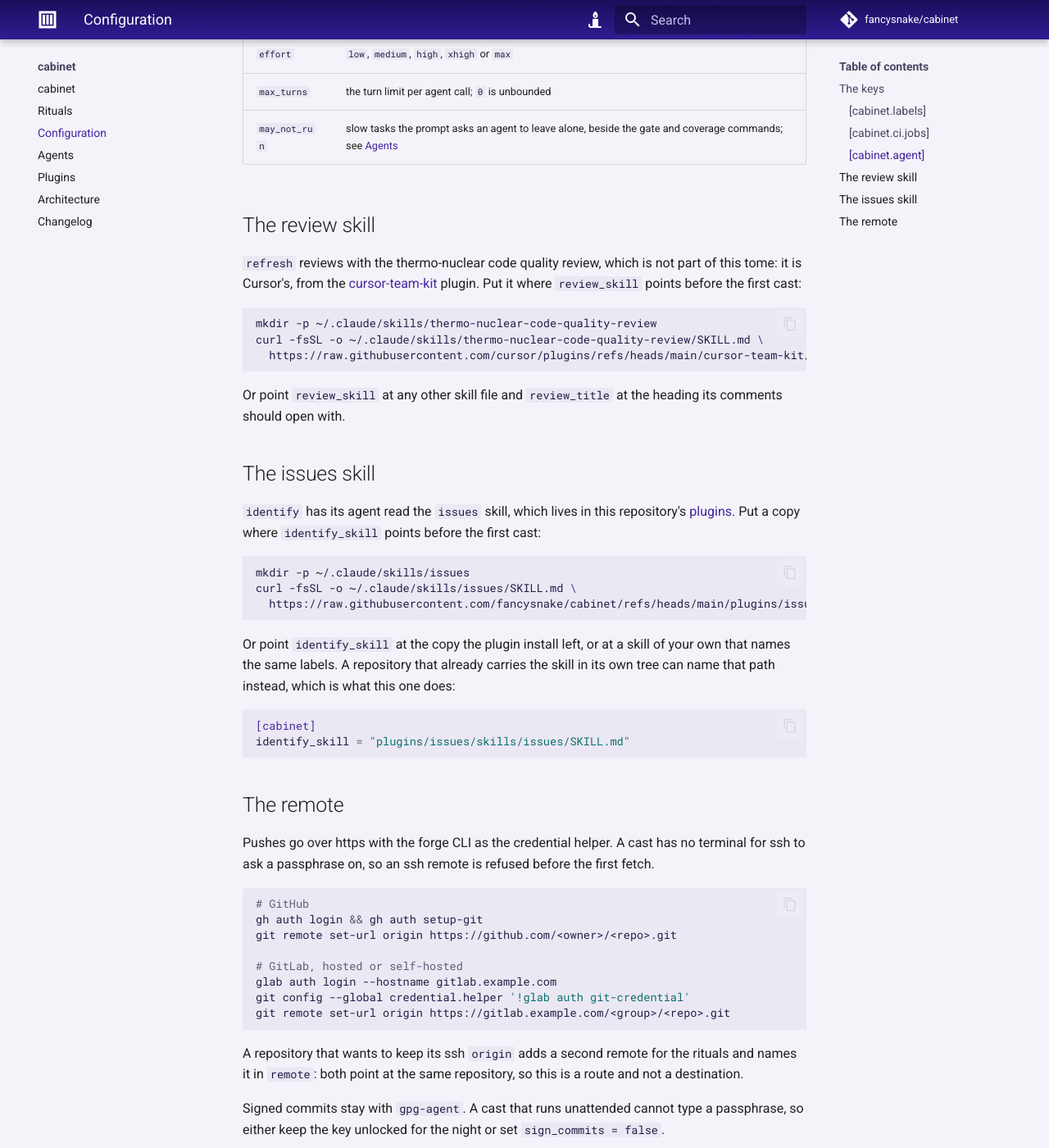
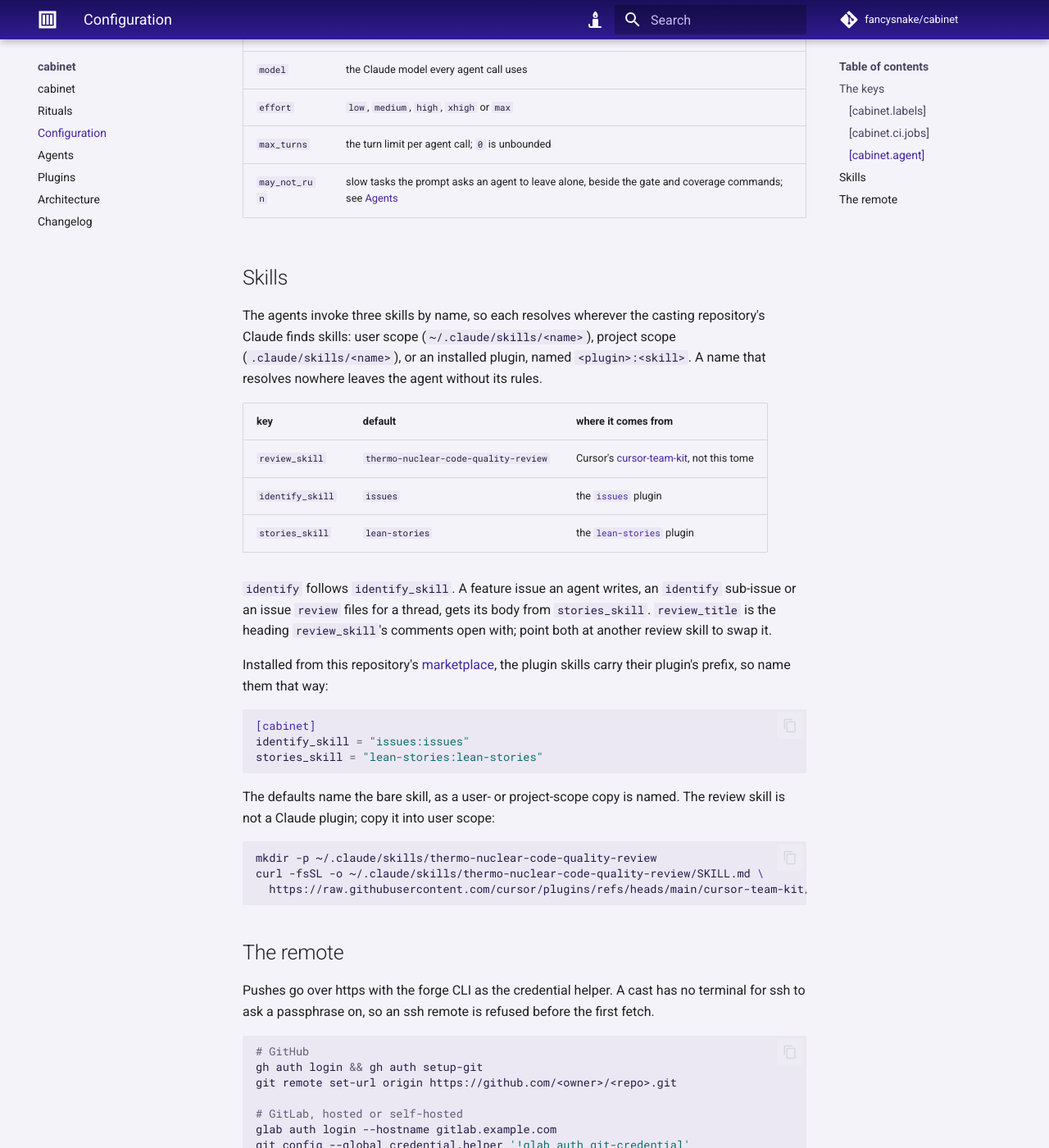
Before and after one commit to fancysnake/cabinet, an MkDocs documentation site: the page built from docs/configuration.md, in a window 1280 px wide and 1400 px high, scrolled down 2392 px. Shown: the whole window at 82% size. Built offline with MkDocs 1.6.1 and Material for MkDocs 9.7.7, drawn with Linux system fonts in a browser that asks for light colours; comment, search, counter and statistics services are not loaded; some of the changed text lies outside the part shown.

Commit message:
feat!: name skills, write feature bodies with lean-stories
A skill path resolves only on the machine that wrote it; a casting repo
installs skills in user or project scope, or through a plugin. The
`*_skill` settings now hold the name the agent invokes, and every role
gets the `Skill` tool, which `dontAsk` would otherwise refuse.

New `stories_skill` names the skill a feature issue's body is written
by: identify's feature sub-issues, issues review files for a thread,
and the issues skill's own feature bodies.

This repo's .vekna.toml names its skills with the plugin prefix, as its
marketplace installs them.

Co-Authored-By: Claude Opus 5.5 (1M context) <noreply@anthropic.com>

````diff
--- a/docs/configuration.md
+++ b/docs/configuration.md
@@ -16,9 +16,10 @@ gate = "mise run pr-fix"
 coverage = "mise run diff-cover"
 fast_coverage = "mise run test:py:cov:diff"
 sign_commits = true
-review_skill = "~/.claude/skills/thermo-nuclear-code-quality-review/SKILL.md"
+review_skill = "thermo-nuclear-code-quality-review"
 review_title = "Thermo-nuclear code quality review"
-identify_skill = "~/.claude/skills/issues/SKILL.md"
+identify_skill = "issues"
+stories_skill = "lean-stories"
 
 [cabinet.labels]
 reviewed = "pr::thermo"               # a review was posted; take it off to ask again
@@ -52,9 +53,10 @@ may_not_run = []                      # slow tasks the prompt asks an agent to l
 | `coverage`      | the full diff coverage measurement `cover` runs once at the end             |
 | `fast_coverage` | the same measurement without the slow suites, re-run between repair rounds  |
 | `sign_commits`  | `false` commits with `commit.gpgsign=false`, for casts nobody can unlock a key for |
-| `review_skill`  | the skill file `refresh` reviews with; see [the review skill](#the-review-skill) |
+| `review_skill`  | the skill `refresh` reviews with, by name; see [skills](#skills)           |
 | `review_title`  | the heading its review comments open with                                   |
-| `identify_skill`  | the skill file `identify` has its agent read; see [the issues skill](#the-issues-skill) |
+| `identify_skill`  | the skill `identify` has its agent invoke, by name; see [skills](#skills) |
+| `stories_skill`   | the skill a feature issue's body is written by, in `identify` and `review`; see [skills](#skills) |
 
 ### `[cabinet.labels]`
 
@@ -90,41 +92,41 @@ the `covering` ones.
 | `max_turns`   | the turn limit per agent call; `0` is unbounded                                |
 | `may_not_run` | slow tasks the prompt asks an agent to leave alone, beside the gate and coverage commands; see [Agents](agents.md) |
 
-## The review skill
+## Skills
 
-`refresh` reviews with the thermo-nuclear code quality review, which is not
-part of this tome: it is Cursor's, from the
-[cursor-team-kit](https://github.com/cursor/plugins/tree/main/cursor-team-kit/skills/thermo-nuclear-code-quality-review)
-plugin. Put it where `review_skill` points before the first cast:
+The agents invoke three skills by name, so each resolves wherever the casting
+repository's Claude finds skills: user scope (`~/.claude/skills/<name>`),
+project scope (`.claude/skills/<name>`), or an installed plugin, named
+`<plugin>:<skill>`. A name that resolves nowhere leaves the agent without its
+rules.
+
+| key              | default                              | where it comes from |
+| ---------------- | ------------------------------------ | ------------------- |
+| `review_skill`   | `thermo-nuclear-code-quality-review` | Cursor's [cursor-team-kit](https://github.com/cursor/plugins/tree/main/cursor-team-kit/skills/thermo-nuclear-code-quality-review), not this tome |
+| `identify_skill` | `issues`                             | the [`issues`](plugins.md#issues) plugin |
+| `stories_skill`  | `lean-stories`                       | the [`lean-stories`](plugins.md#lean-stories) plugin |
+
+`identify` follows `identify_skill`. A feature issue an agent writes, an
+`identify` sub-issue or an issue `review` files for a thread, gets its body
+from `stories_skill`. `review_title` is the heading `review_skill`'s comments
+open with; point both at another review skill to swap it.
+
+Installed from this repository's [marketplace](plugins.md), the plugin skills
+carry their plugin's prefix, so name them that way:
+
+```toml
+[cabinet]
+identify_skill = "issues:issues"
+stories_skill = "lean-stories:lean-stories"
+```
+
+The defaults name the bare skill, as a user- or project-scope copy is named.
+The review skill is not a Claude plugin; copy it into user scope:
 
 ```bash
 mkdir -p ~/.claude/skills/thermo-nuclear-code-quality-review
 curl -fsSL -o ~/.claude/skills/thermo-nuclear-code-quality-review/SKILL.md \
   https://raw.githubusercontent.com/cursor/plugins/refs/heads/main/cursor-team-kit/skills/thermo-nuclear-code-quality-review/SKILL.md
-```
-
-Or point `review_skill` at any other skill file and `review_title` at the
-heading its comments should open with.
-
-## The issues skill
-
-`identify` has its agent read the `issues` skill, which lives in this
-repository's [plugins](plugins.md). Put a copy where `identify_skill` points
-before the first cast:
-
-```bash
-mkdir -p ~/.claude/skills/issues
-curl -fsSL -o ~/.claude/skills/issues/SKILL.md \
-  https://raw.githubusercontent.com/fancysnake/cabinet/refs/heads/main/plugins/issues/skills/issues/SKILL.md
-```
-
-Or point `identify_skill` at the copy the plugin install left, or at a skill of
-your own that names the same labels. A repository that already carries the
-skill in its own tree can name that path instead, which is what this one does:
-
-```toml
-[cabinet]
-identify_skill = "plugins/issues/skills/issues/SKILL.md"
 ```
 
 ## The remote
````
Also changed, not shown: CHANGELOG.md (+8 -0 lines), docs/agents.md (+4 -4 lines), docs/plugins.md (+7 -2 lines), docs/rituals.md (+4 -3 lines), plugins/issues/skills/issues/SKILL.md (+6 -1 lines), .vekna.toml, 8 other files.
